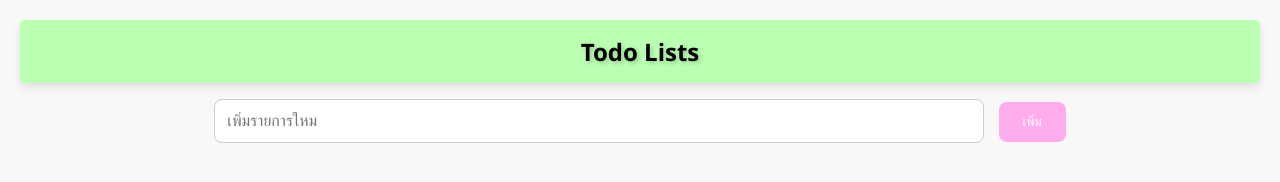
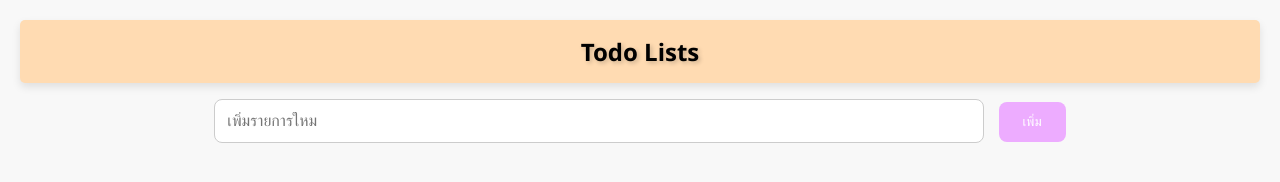
Before and after one commit to 65160248/88726065, a plain HTML site: page lab07/todo.html in a window 1280 px wide. Drawn offline with Linux system fonts and the light colour scheme.

Commit message:
ปรับสไตล์ CSS เพิ่มความสวยงาม

```diff
--- a/lab07/styles.css
+++ b/lab07/styles.css
@@ -7,7 +7,7 @@ body {
     h1 {
     color: #333;
     font-size: 24px;
-    background-color: #bbffb2;
+    background-color: #ffdbb2;
     padding: 15px;
     border-radius: 5px;
     color: rgb(0, 0, 0);
@@ -44,7 +44,7 @@ body {
     }
     button {
     padding: 12px 24px;
-    background-color: #ffaced;
+    background-color: #edacff;
     color: white;
     border: none;
     border-radius: 8px;
```
